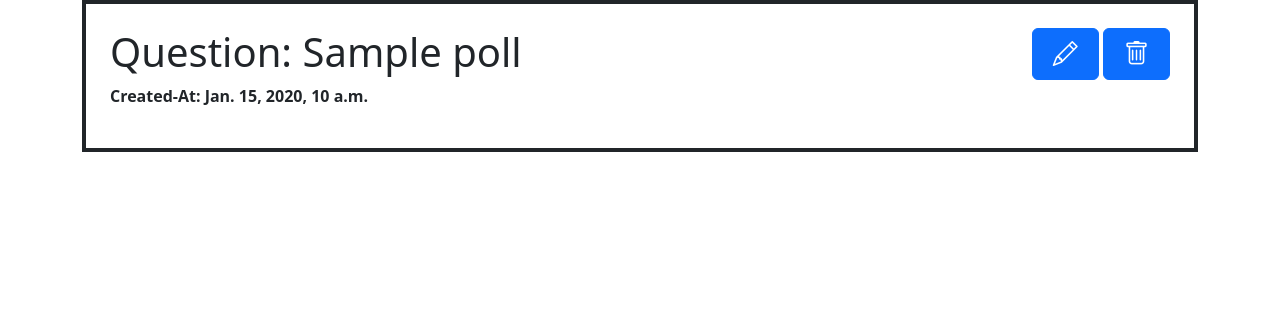
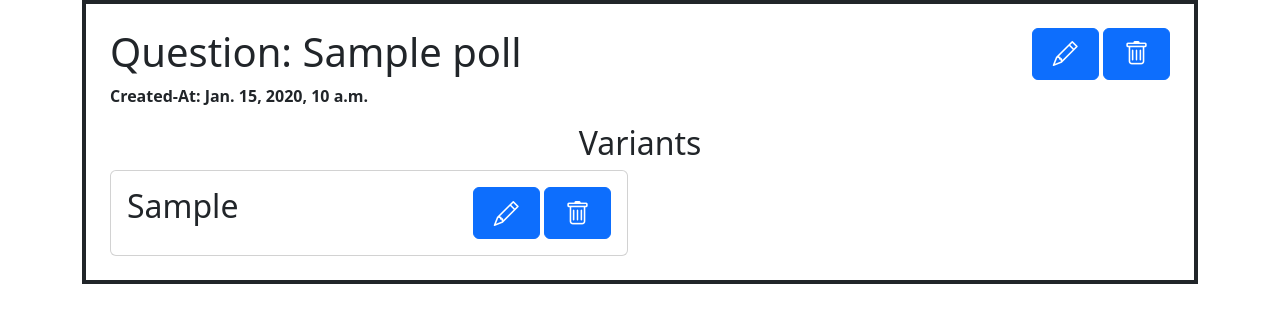
Before and after one commit to Bandeguras/exam7, a Django app: page /pool/1/ in a window 1280 px wide. Shown: the part 80-403 px from the top of the page. Run offline with Django 4.2, Linux system fonts and the light colour scheme; tables that the repository leaves empty hold one stand-in row (values such as "Sample post").

Commit message:
add view for choice and fix mistake

```diff
--- a/source/webapp/templates/poll/poll_view.html
+++ b/source/webapp/templates/poll/poll_view.html
@@ -12,5 +12,21 @@
             </div>
         </div>
         <p>Created-At: {{ poll.created_at }}</p>
+        <h2 style="text-align: center">Variants</h2>
+        <div class="row">
+            {% for choice in poll.polls.all %}
+              <div class="col-sm-6">
+                <div class="card">
+                  <div class="card-body d-flex" style="font-weight: bold">
+                    <h2>{{ choice.variant }}</h2>
+                       <div class="ms-auto">
+                             <a href="#"class= "btn btn-primary "><i class="bi bi-pencil mx-2" style="font-size:25px"></i></a>
+                             <a href="#"class= "btn btn-primary "><i class="bi bi-trash mx-2" style="font-size:25px"></i></a>
+                       </div>
+                  </div>
+                </div>
+              </div>
+            {% endfor %}
+        </div>
     </div>
 {% endblock %}
--- a/source/webapp/views/__init__.py
+++ b/source/webapp/views/__init__.py
@@ -1,2 +1,2 @@
 from .poll_views import *
-from .choise_views import *
+from .choice_views import *
```
Also changed, not shown: source/webapp/views/choice_views.py (added), source/webapp/views/choise_views.py (deleted).
